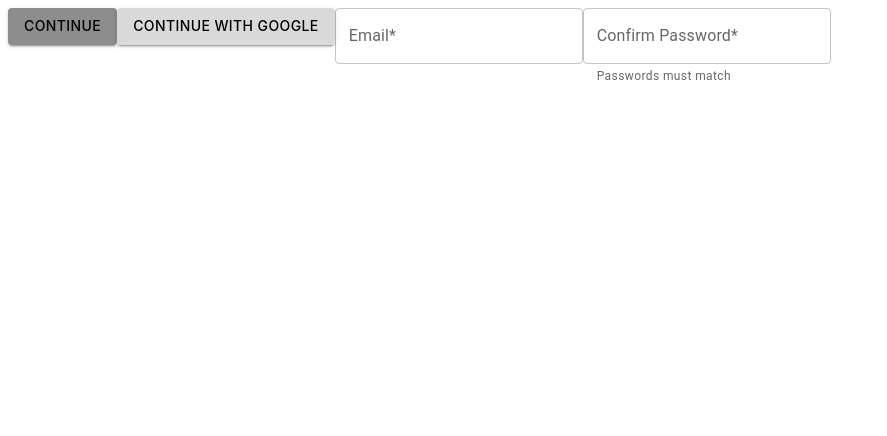
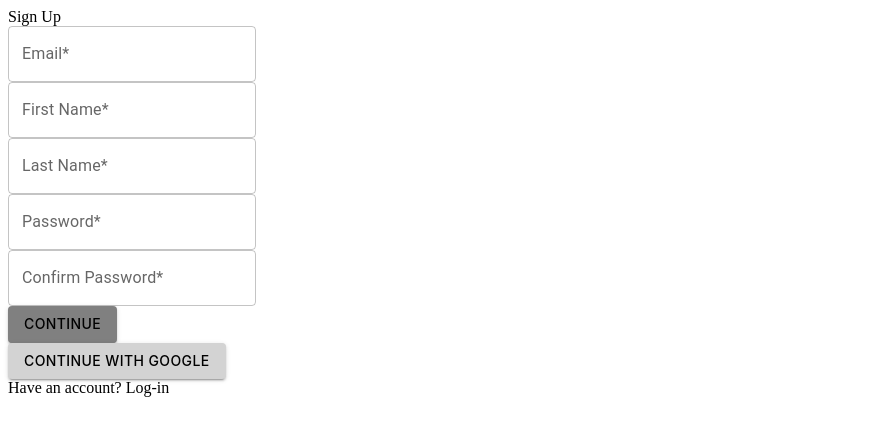
Before and after one commit to cornellh4i/lagos-volunteers, a Next.js app in the folder frontend/: page /signup in a window 1280 px wide. Shown: the top 436 px of the page, without its empty margins (0-887 px from the left). Built offline with nearby package versions, Linux system fonts and the light colour scheme; no server answers.

Commit message:
basic signup form

```diff
--- a/frontend/src/components/molecules/LoginForm.tsx
+++ b/frontend/src/components/molecules/LoginForm.tsx
@@ -59,4 +59,5 @@ const LoginForm = () => {
     </div>
   );
 };
+
 export default LoginForm;
--- a/frontend/src/components/molecules/SignupForm.tsx
+++ b/frontend/src/components/molecules/SignupForm.tsx
@@ -1,8 +1,70 @@
-import React from "react";
+import React, { useState } from "react";
+import { useAuth } from "@/utils/AuthContext";
+import Divider from '@mui/material/Divider';
+import Button from "../atoms/Button";
+import TextField from "../atoms/TextField";
 
-/** A SignupForm page */
 const SignupForm = () => {
-  return <>Hello there</>;
+  const { signInUser } = useAuth();
+
+  const [email, setEmail] = useState("");
+  const [password, setPassword] = useState("");
+
+  const handleSubmit = (e: React.FormEvent<HTMLFormElement>) => {
+    e.preventDefault();
+    signInUser(email, password);
+  };
+
+  return (
+    <div>
+      Sign Up
+      <div>
+        <TextField
+          label="Email*"
+          status=""
+          incorrectEntryText=""/>
+      </div>
+      <div>
+        <TextField
+          label="First Name*"
+          status=""
+          incorrectEntryText=""/>
+      </div>
+      <div>
+        <TextField
+          label="Last Name*"
+          status=""
+          incorrectEntryText=""/>
+      </div>
+      <div>
+        <TextField
+          label="Password*"
+          status=""
+          incorrectEntryText=""/>
+      </div>
+      <div>
+        <TextField
+          label="Confirm Password*"
+          status=""
+          incorrectEntryText=""/>
+      </div>
+      <div>
+        <Button
+          buttonText="Continue"
+          buttonTextColor="#000000"
+          buttonColor="#808080"/>
+      </div>
+      <div>
+        <Button
+          buttonText="Continue with Google"
+          buttonTextColor="#000000"
+          buttonColor="#D3D3D3"/>
+      </div>
+      <div>
+        Have an account? Log-in
+      </div>
+    </div>
+  );
 };
 
 export default SignupForm;
--- a/frontend/src/pages/signup.tsx
+++ b/frontend/src/pages/signup.tsx
@@ -1,32 +1,11 @@
 import React from "react";
 import CustomButton from "@/components/atoms/Button";
 import CustomTextField from "@/components/atoms/TextField";
+import SignupForm from "@/components/molecules/SignupForm";
 
 /** A Signup page */
 const Signup = () => {
-  return (
-    <>
-      <CustomButton
-        buttonText="Continue"
-        buttonColor="#8D8D8D"
-        buttonTextColor="#000000"
-      />
-      <CustomButton
-        buttonText="Continue with Google"
-        buttonColor="#D9D9D9"
-        buttonTextColor="#000000"
-      />
-      <CustomTextField
-        label="Email*"
-        status="required"
-        incorrectEntryText="Required"
-      />
-      <CustomTextField
-        label="Confirm Password*"
-        status="error"
-        incorrectEntryText="Passwords must match"
-      />
-    </>
+  return (<SignupForm></SignupForm>
   );
 };
 
```
